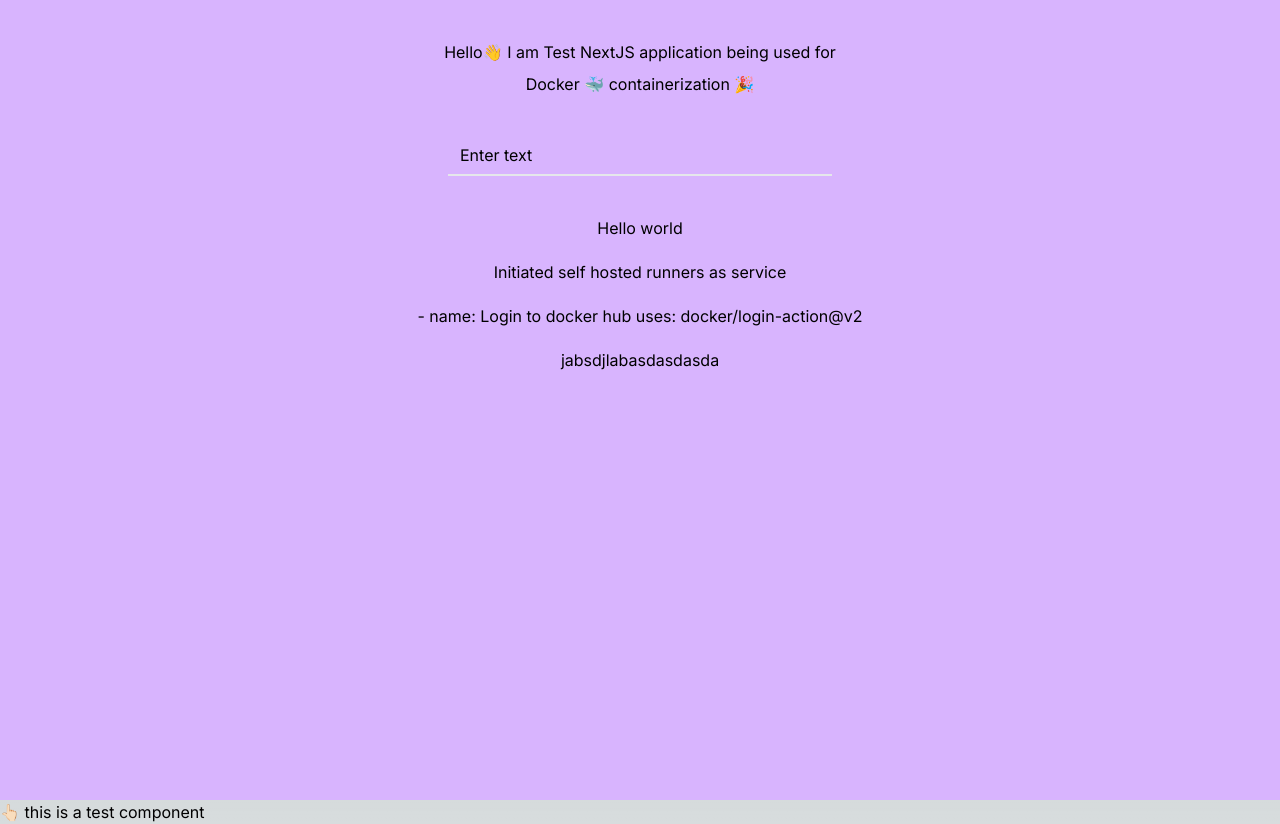
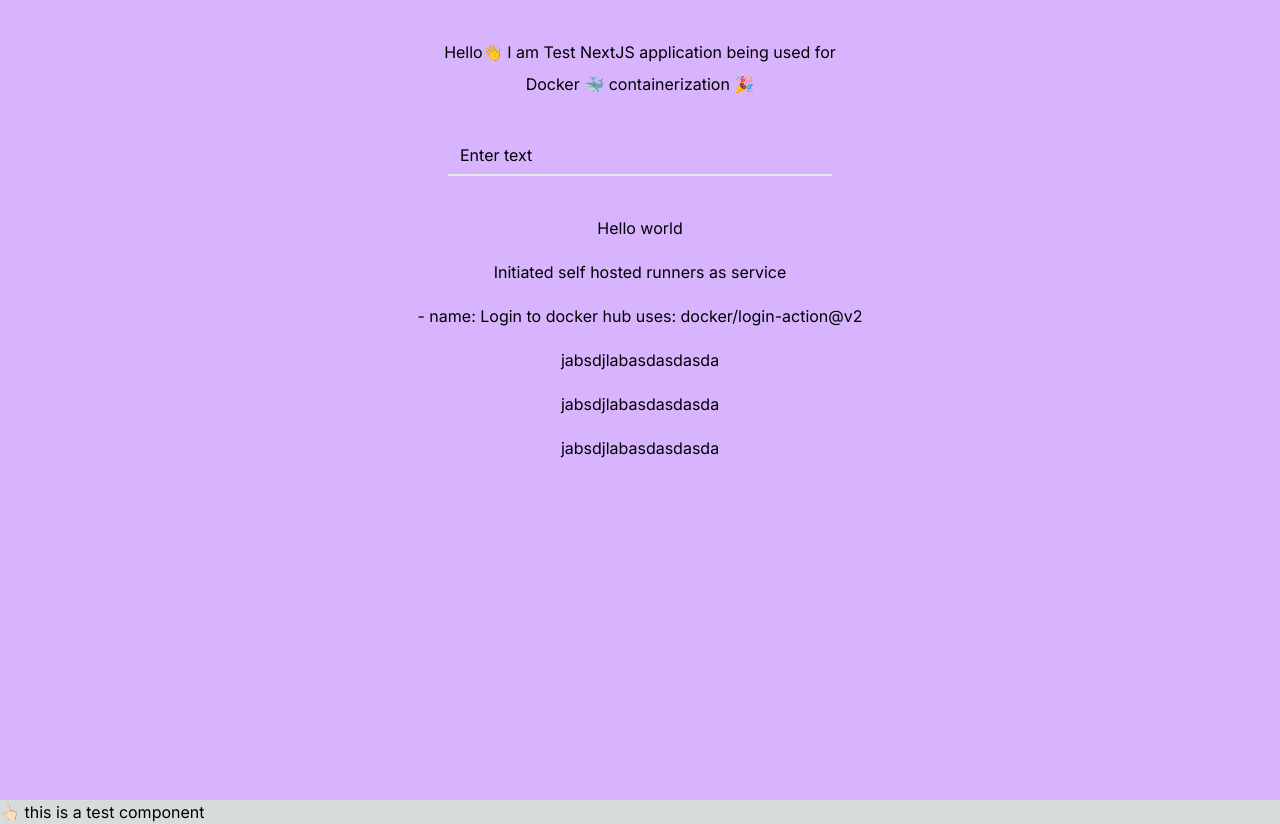
Before and after one commit to chirag1718/docker-sample, a Next.js app: page / in a window 1280 px wide. Built offline with nearby package versions, Linux system fonts and the light colour scheme.

Commit message:
test case

```diff
--- a/src/app/components/Test.tsx
+++ b/src/app/components/Test.tsx
@@ -24,6 +24,8 @@ const Test = () => {
       <p>Initiated self hosted runners as service</p>
       <p> - name: Login to docker hub uses: docker/login-action@v2</p>
       <p>jabsdjlabasdasdasda</p>
+      <p>jabsdjlabasdasdasda</p>
+      <p>jabsdjlabasdasdasda</p>
     </div>
   );
 };
```
